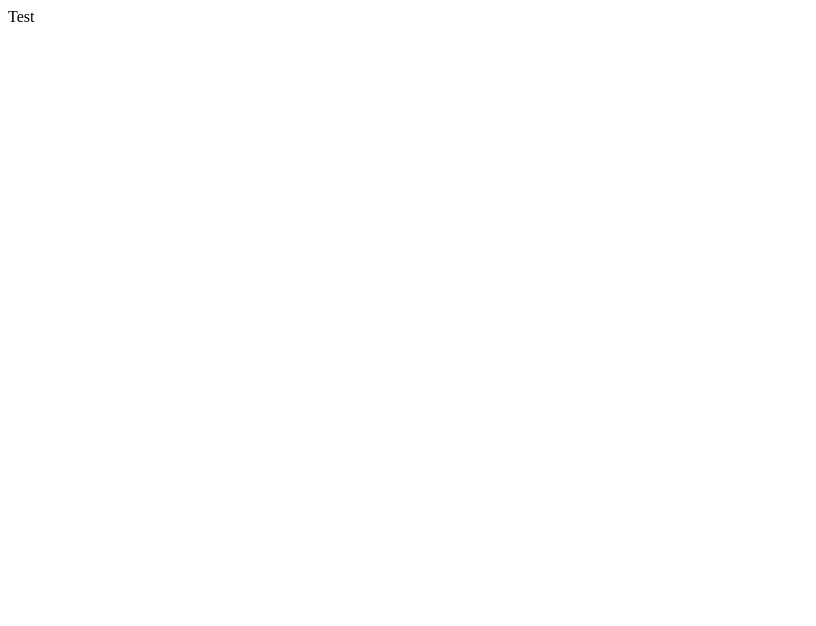
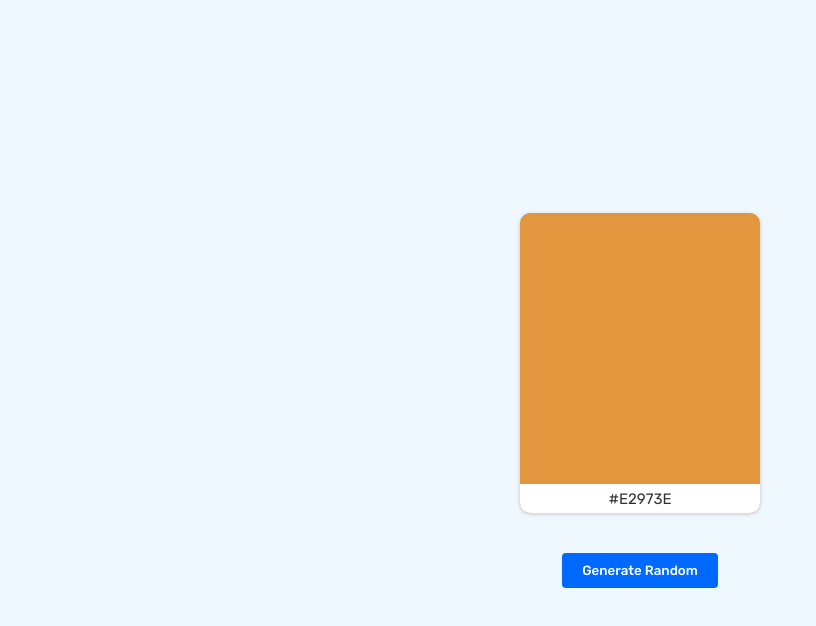
Before and after one commit to tapaskumardash/JavaScript-Tutorials, a plain HTML site: page Random-Color-Palette/index.html in a window 1280 px wide. Shown: the whole page, without its empty margins (0-816 px from the left). Drawn offline with Linux system fonts and the light colour scheme.

Commit message:
Add files via upload

```diff
--- /dev/null
+++ b/Random-Color-Palette/app.js
@@ -0,0 +1,12 @@
+const generateButton = document.getElementById("generate-btn");
+
+const generateRandomColor = () => {
+  const randomNumber = Math.floor(Math.random() * 16777215);
+  const randomCode = "#" + randomNumber.toString(16);
+
+  document.querySelector(".color-pallet-box").style.backgroundColor = randomCode;
+  document.getElementById("hex-code").innerText = randomCode;
+}
+
+generateButton.addEventListener("click", generateRandomColor);
+generateRandomColor();
--- a/Random-Color-Palette/index.html
+++ b/Random-Color-Palette/index.html
@@ -1 +1,27 @@
-Test
+<!DOCTYPE html>
+<html lang="en">
+
+<head>
+  <meta charset="UTF-8">
+  <meta name="viewport" content="width=device-width, initial-scale=1.0">
+  <title>Color Pallet</title>
+  <!-- Stylesheet -->
+  <link rel="stylesheet" href="style.css">
+</head>
+
+<body>
+  <div class="container">
+    <div class="color-pallet-box">
+      <div class="hex-code-container">
+        <span id="hex-code">#333333</span>
+      </div>
+    </div>
+
+    <button id="generate-btn">Generate Random</button>
+  </div>
+
+  <!-- JavaScript -->
+  <script src="app.js"></script>
+</body>
+
+</html>
--- /dev/null
+++ b/Random-Color-Palette/style.css
@@ -0,0 +1,63 @@
+@import url('https://fonts.googleapis.com/css2?family=Rubik:wght@300;400;500;600;700&display=swap');
+
+* {
+  margin: 0;
+  padding: 0;
+  box-sizing: border-box;
+  font-family: Rubik, Arial, Helvetica, sans-serif;
+}
+
+body {
+  background-color: aliceblue;
+}
+
+.container{
+  width: 100%;
+  height: 100vh;
+  display: flex;
+  flex-direction: column;
+  align-items: center;
+  justify-content: center;
+}
+
+.color-pallet-box{
+  position: relative;
+  width: 240px;
+  height: 300px;
+  background-color: coral;
+  box-shadow: rgba(0, 0, 0, 0.2) 0 1px 4px;
+  border-radius: 10px;
+  overflow: hidden;
+  transition: 0.1s;
+}
+
+.hex-code-container{
+  position: absolute;
+  bottom: 0;
+  left: 0;
+  width: 100%;
+  padding: 5px;
+  background-color: #fff;
+  text-align: center;
+}
+
+#hex-code{
+  color: #333;
+  text-transform: uppercase;
+  font-size: 15px;
+}
+
+#generate-btn{
+  margin-top: 40px;
+  background-color: #006aff;
+  border: none;
+  border-radius: 4px;
+  font-weight: 500;
+  color: #fff;
+  cursor: pointer;
+  padding: 10px 20px;
+}
+
+#generate-btn:active{
+  background-color: #0062eb;
+}
```
